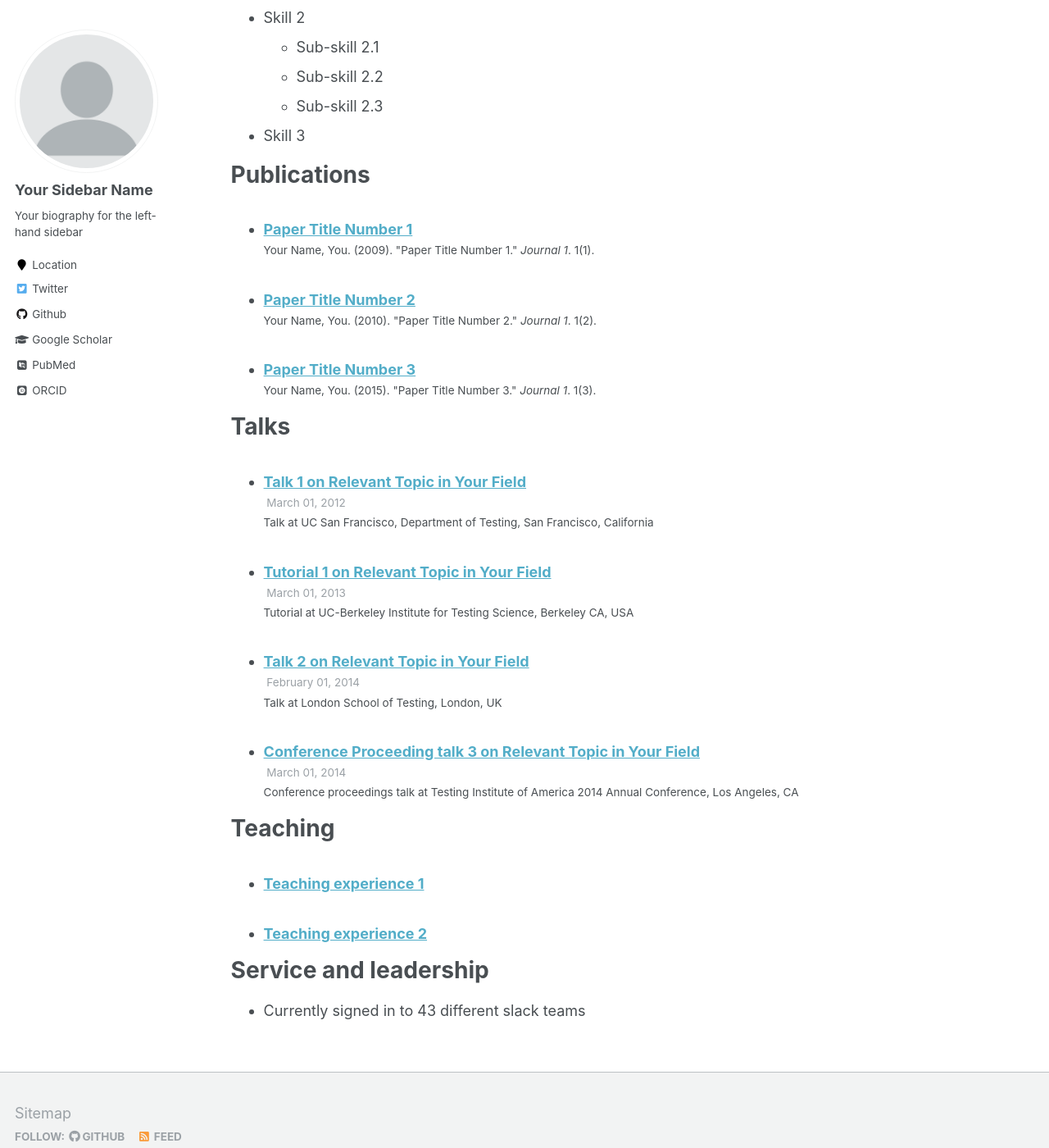
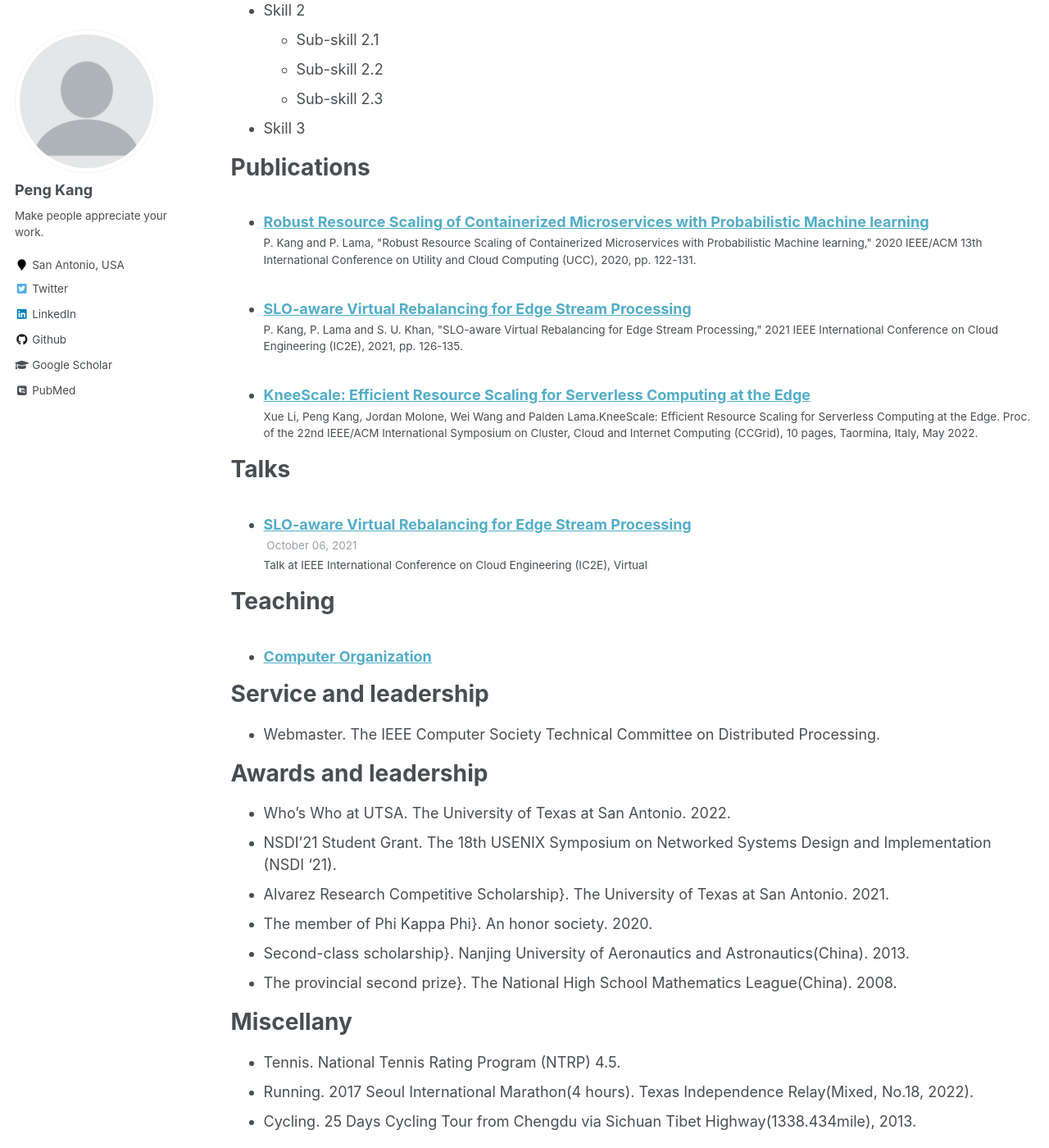
Before and after one commit to pengkang12/pengkang12.github.io, a Jekyll site: the page built from _pages/cv.md, in a window 1280 px wide and 1400 px high, scrolled down 758 px. Shown: the whole window at 82% size. Built offline with Jekyll 4.4.1, drawn with Linux system fonts in a browser that asks for light colours; some web fonts are replaced; some of the changed text lies outside the part shown.

Commit message:
update personal website

```diff
--- a/_config.yml
+++ b/_config.yml
@@ -80,13 +80,13 @@ analytics:
 
 # Site Author
 author:
-  name             : "Your Sidebar Name"
+  name             : "Peng Kang"
   avatar           : "profile.png"
-  bio              : "Your biography for the left-hand sidebar"
-  location         : "Location"
+  bio              : "Make people appreciate your work."
+  location         : "San Antonio, USA"
   employer         :
   pubmed           : "https://www.ncbi.nlm.nih.gov/pubmed/?term=john+snow"
-  googlescholar    : "http://yourfullgooglescholarurl.com"
+  googlescholar    : "https://scholar.google.com/citations?user=n3O76JUAAAAJ&hl=en"
   email            :
   researchgate     :  # example: "https://www.researchgate.net/profile/yourprofile"
   uri              :
@@ -102,14 +102,14 @@ author:
   instagram        :
   impactstory      : #"https://profiles.impactstory.org/u/xxxx-xxxx-xxxx-xxxx"
   lastfm           :
-  linkedin         :
-  orcid            : "http://orcid.org/yourorcidurl"
+  linkedin         : https://www.linkedin.com/in/peng-kang-bb55b3157/
+  orcid            :
   pinterest        :
   soundcloud       :
   stackoverflow    : # http://stackoverflow.com/users/123456/username
   steam            :
   tumblr           :
-  twitter          : "replacethistwitterhandle"
+  twitter          : "pengkang2333"
   vine             :
   weibo            :
   xing             :
--- a/_pages/cv.md
+++ b/_pages/cv.md
@@ -11,21 +11,20 @@ redirect_from:
 
 Education
 ======
-* B.S. in GitHub, GitHub University, 2012
-* M.S. in Jekyll, GitHub University, 2014
-* Ph.D in Version Control Theory, GitHub University, 2018 (expected)
+* B.S. in Electrical Engineering, Nanjing University of Aeronautics and Astronautics, 2013
+* M.S. in Computer Science, Xi'an Microelectronic Technology Institute, 2016
+* Ph.D in Computer Science, The University of Texas at San Antonio, 2023 (expected)
 
 Work experience
 ======
-* Summer 2015: Research Assistant
-  * Github University
-  * Duties included: Tagging issues
-  * Supervisor: Professor Git
+* Summer 2022: Software engineering intern.
+  * Google
+  * Duties included: Todo.
+  * Supervisor: Todo.
 
-* Fall 2015: Research Assistant
-  * Github University
-  * Duties included: Merging pull requests
-  * Supervisor: Professor Hub
+* Oct., 2016 - March, 2017:
+  * Baidu Waimai, Inc
+  * Duties included: Responsible daily management for 2000 servers, including log collection, installation and configuration for system software, and troubleshooting for hardware and software.
 
 Skills
 ======
@@ -56,4 +55,19 @@ Teaching
 
 Service and leadership
 ======
-* Currently signed in to 43 different slack teams
+* Webmaster.  The IEEE Computer Society Technical Committee on Distributed Processing.
+
+Awards and leadership
+======
+* Who's Who at UTSA.  The University of Texas at San Antonio. 2022.
+* NSDI'21 Student Grant. The 18th USENIX Symposium on Networked Systems Design and Implementation (NSDI '21).
+* Alvarez Research Competitive Scholarship}. The University of Texas at San Antonio. 2021.
+* The member of Phi Kappa Phi}. An honor society. 2020.
+* Second-class scholarship}. Nanjing University of Aeronautics and Astronautics(China). 2013.
+* The provincial second prize}. The National High School Mathematics League(China). 2008.
+
+Miscellany
+======
+* Tennis. National Tennis Rating Program (NTRP) 4.5.
+* Running. 2017 Seoul International Marathon(4 hours). Texas Independence Relay(Mixed, No.18, 2022).
+* Cycling. 25 Days Cycling Tour from Chengdu via Sichuan Tibet Highway(1338.434mile), 2013.
--- a/_publications/2009-10-01-paper-title-number-1.md
+++ /dev/null
@@ -1,15 +0,0 @@
----
-title: "Paper Title Number 1"
-collection: publications
-permalink: /publication/2009-10-01-paper-title-number-1
-excerpt: 'This paper is about the number 1. The number 2 is left for future work.'
-date: 2009-10-01
-venue: 'Journal 1'
-paperurl: 'http://academicpages.github.io/files/paper1.pdf'
-citation: 'Your Name, You. (2009). &quot;Paper Title Number 1.&quot; <i>Journal 1</i>. 1(1).'
----
-This paper is about the number 1. The number 2 is left for future work.
-
-[Download paper here](http://academicpages.github.io/files/paper1.pdf)
-
-Recommended citation: Your Name, You. (2009). "Paper Title Number 1." <i>Journal 1</i>. 1(1).
--- a/_publications/2010-10-01-paper-title-number-2.md
+++ /dev/null
@@ -1,15 +0,0 @@
----
-title: "Paper Title Number 2"
-collection: publications
-permalink: /publication/2010-10-01-paper-title-number-2
-excerpt: 'This paper is about the number 2. The number 3 is left for future work.'
-date: 2010-10-01
-venue: 'Journal 1'
-paperurl: 'http://academicpages.github.io/files/paper2.pdf'
-citation: 'Your Name, You. (2010). &quot;Paper Title Number 2.&quot; <i>Journal 1</i>. 1(2).'
----
-This paper is about the number 2. The number 3 is left for future work.
-
-[Download paper here](http://academicpages.github.io/files/paper2.pdf)
-
-Recommended citation: Your Name, You. (2010). "Paper Title Number 2." <i>Journal 1</i>. 1(2).
--- a/_publications/2015-10-01-paper-title-number-3.md
+++ /dev/null
@@ -1,15 +0,0 @@
----
-title: "Paper Title Number 3"
-collection: publications
-permalink: /publication/2015-10-01-paper-title-number-3
-excerpt: 'This paper is about the number 3. The number 4 is left for future work.'
-date: 2015-10-01
-venue: 'Journal 1'
-paperurl: 'http://academicpages.github.io/files/paper3.pdf'
-citation: 'Your Name, You. (2015). &quot;Paper Title Number 3.&quot; <i>Journal 1</i>. 1(3).'
----
-This paper is about the number 3. The number 4 is left for future work.
-
-[Download paper here](http://academicpages.github.io/files/paper3.pdf)
-
-Recommended citation: Your Name, You. (2015). "Paper Title Number 3." <i>Journal 1</i>. 1(3).
--- /dev/null
+++ b/_publications/2020UCC.md
@@ -0,0 +1,14 @@
+---
+title: "Robust Resource Scaling of Containerized Microservices with Probabilistic Machine learning"
+collection: publications
+permalink: /publication/UCC2020
+date: 2020-12-30
+venue: 'IEEE International Conference on Utility and Cloud Computing (UCC)'
+excerpt: 'This paper is about the number 2. The number 3 is left for future work.'
+paperurl: 'http://tutu-kang.github.io/files/ucc2020.pdf'
+citation: 'P. Kang and P. Lama, "Robust Resource Scaling of Containerized Microservices with Probabilistic Machine learning," 2020 IEEE/ACM 13th International Conference on Utility and Cloud Computing (UCC), 2020, pp. 122-131.'
+---
+
+[Download paper here](http://tutu-kang.github.io/files/ucc2020.pdf)
+
+P. Kang and P. Lama, "Robust Resource Scaling of Containerized Microservices with Probabilistic Machine learning," 2020 IEEE/ACM 13th International Conference on Utility and Cloud Computing (UCC), 2020, pp. 122-131.
--- /dev/null
+++ b/_publications/2021IC2E.md
@@ -0,0 +1,13 @@
+---
+title: "SLO-aware Virtual Rebalancing for Edge Stream Processing"
+collection: publications
+permalink: /publication/IC2E2021
+date: 2021-11-22
+venue: 'IEEE International Conference on Cloud Engineering (IC2E)'
+excerpt: 'This paper is about Virtual resource Management at Edge.'
+paperurl: 'http://tutu-kang.github.io/files/ucc2020.pdf'
+citation: 'P. Kang, P. Lama and S. U. Khan, "SLO-aware Virtual Rebalancing for Edge Stream Processing," 2021 IEEE International Conference on Cloud Engineering (IC2E), 2021, pp. 126-135.'
+---
+
+[Download paper here](http://tutu-kang.github.io/files/ic2e2021.pdf)
+P. Kang, P. Lama and S. U. Khan, "SLO-aware Virtual Rebalancing for Edge Stream Processing," 2021 IEEE International Conference on Cloud Engineering (IC2E), 2021, pp. 126-135.
--- /dev/null
+++ b/_publications/2022CCGrid.md
@@ -0,0 +1,14 @@
+---
+title: "KneeScale: Efficient Resource Scaling for Serverless Computing at the Edge"
+collection: publications
+permalink: /publication/CCGrid2022
+date: 2022-06-02
+venue: 'IEEE/ACM 22th International International Symposium on Cluster, Cloud and Internet Computing (CCGrid)'
+excerpt: 'This paper is about the number 2.'
+paperurl: 'http://tutu-kang.github.io/files/CCGrid2022.pdf'
+citation: 'Xue Li, Peng Kang, Jordan Molone, Wei Wang and Palden Lama.KneeScale: Efficient Resource Scaling for Serverless Computing at the Edge. Proc. of the 22nd IEEE/ACM International Symposium on Cluster, Cloud and Internet Computing (CCGrid), 10 pages, Taormina, Italy, May 2022.'
+---
+
+[Download paper here](http://tutu-kang.github.io/files/CCGrid2022.pdf)
+
+Xue Li, Peng Kang, Jordan Molone, Wei Wang and Palden Lama. KneeScale: Efficient Resource Scaling for Serverless Computing at the Edge. Proc. of the 22nd IEEE/ACM International Symposium on Cluster, Cloud and Internet Computing (CCGrid), 10 pages, Taormina, Italy, May 2022.
--- a/_talks/2012-03-01-talk-1.md
+++ /dev/null
@@ -1,11 +0,0 @@
----
-title: "Talk 1 on Relevant Topic in Your Field"
-collection: talks
-type: "Talk"
-permalink: /talks/2012-03-01-talk-1
-venue: "UC San Francisco, Department of Testing"
-date: 2012-03-01
-location: "San Francisco, California"
----
-
-This is a description of your talk, which is a markdown files that can be all markdown-ified like any other post. Yay markdown!
--- a/_talks/2013-03-01-tutorial-1.md
+++ /dev/null
@@ -1,13 +0,0 @@
----
-title: "Tutorial 1 on Relevant Topic in Your Field"
-collection: talks
-type: "Tutorial"
-permalink: /talks/2013-03-01-tutorial-1
-venue: "UC-Berkeley Institute for Testing Science"
-date: 2013-03-01
-location: "Berkeley CA, USA"
----
-
-[More information here](http://exampleurl.com)
-
-This is a description of your tutorial, note the different field in type. This is a markdown files that can be all markdown-ified like any other post. Yay markdown!
--- a/_talks/2014-02-01-talk-2.md
+++ /dev/null
@@ -1,13 +0,0 @@
----
-title: "Talk 2 on Relevant Topic in Your Field"
-collection: talks
-type: "Talk"
-permalink: /talks/2014-02-01-talk-2
-venue: "London School of Testing"
-date: 2014-02-01
-location: "London, UK"
----
-
-[More information here](http://example2.com)
-
-This is a description of your talk, which is a markdown files that can be all markdown-ified like any other post. Yay markdown!
--- a/_talks/2014-03-01-talk-3.md
+++ /dev/null
@@ -1,11 +0,0 @@
----
-title: "Conference Proceeding talk 3 on Relevant Topic in Your Field"
-collection: talks
-type: "Conference proceedings talk"
-permalink: /talks/2014-03-01-talk-3
-venue: "Testing Institute of America 2014 Annual Conference"
-date: 2014-03-01
-location: "Los Angeles, CA"
----
-
-This is a description of your conference proceedings talk, note the different field in type. You can put anything in this field.
--- /dev/null
+++ b/_talks/2021IC2E.md
@@ -0,0 +1,11 @@
+---
+title: "SLO-aware Virtual Rebalancing for Edge Stream Processing"
+collection: talks
+type: "Talk"
+permalink: /talks/IC2E2021
+venue: 'IEEE International Conference on Cloud Engineering (IC2E)'
+date: 2021-10-6
+location: "Virtual"
+---
+
+This is a description of your talk, which is a markdown files that can be all markdown-ified like any other post. Yay markdown!
--- a/_teaching/2014-spring-teaching-1.md
+++ /dev/null
@@ -1,20 +0,0 @@
----
-title: "Teaching experience 1"
-collection: teaching
-type: "Undergraduate course"
-permalink: /teaching/2014-spring-teaching-1
-venue: "University 1, Department"
-date: 2014-01-01
-location: "City, Country"
----
-
-This is a description of a teaching experience. You can use markdown like any other post.
-
-Heading 1
-======
-
-Heading 2
-======
-
-Heading 3
-======
--- a/_teaching/2015-spring-teaching-2.md
+++ /dev/null
@@ -1,20 +0,0 @@
----
-title: "Teaching experience 2"
-collection: teaching
-type: "Workshop"
-permalink: /teaching/2015-spring-teaching-1
-venue: "University 1, Department"
-date: 2015-01-01
-location: "City, Country"
----
-
-This is a description of a teaching experience. You can use markdown like any other post.
-
-Heading 1
-======
-
-Heading 2
-======
-
-Heading 3
-======
--- /dev/null
+++ b/_teaching/2019-summer-teaching.md
@@ -0,0 +1,11 @@
+---
+title: "Computer Organization"
+collection: Recitation
+type: "Undergraduate course"
+permalink: /teaching/2014-spring-teaching-1
+venue: "UTSA, Department of Computer Science"
+date: 2019-06-01
+location: "San Antonio, USA"
+---
+
+Recitation for lab experiments and Grading homework.
```
Also changed, not shown: _data/authors.yml (+0 -8 lines), _data/navigation.yml (+4 -4 lines).
